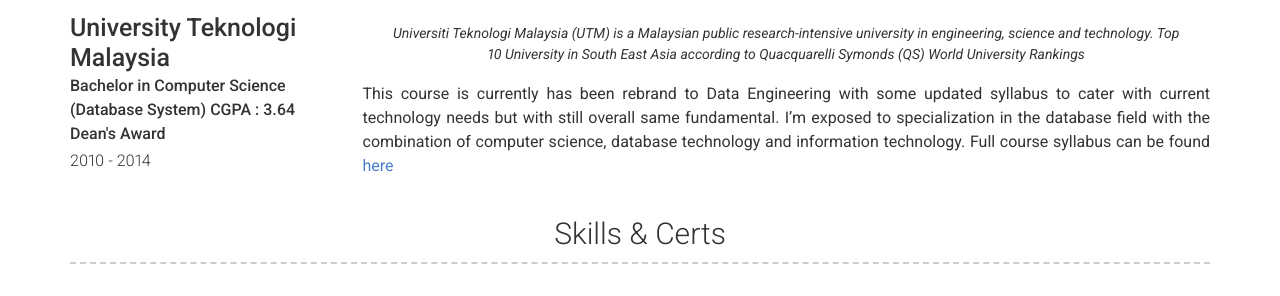
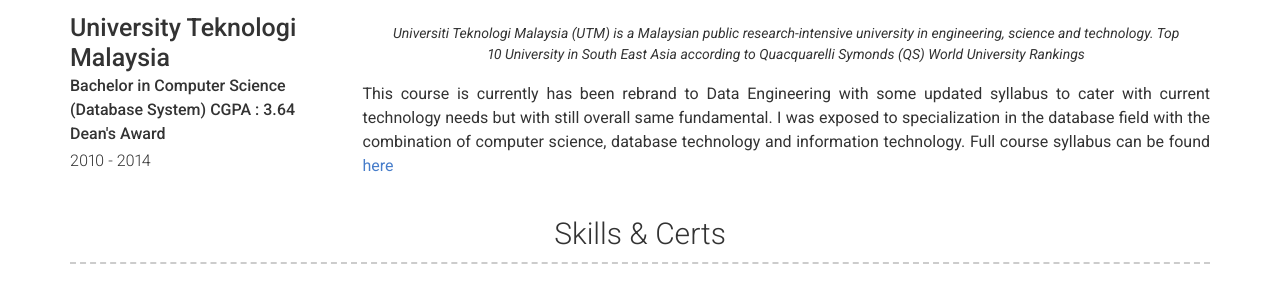
Before and after one commit to mahirahamzah/Resume, a Jekyll site: the page built from index.md, in a window 1280 px wide. Shown: the part 1385-1681 px from the top of the page. Built offline with Jekyll 4.4.1, drawn with Linux system fonts in a browser that asks for light colours; nearby versions of some CDN libraries.

Commit message:
Update education.yml

```diff
--- a/_data/education.yml
+++ b/_data/education.yml
@@ -22,4 +22,4 @@
   quote: >
     Universiti Teknologi Malaysia (UTM) is a Malaysian public research-intensive university in engineering, science and technology. Top 10 University in South East Asia according to Quacquarelli Symonds (QS) World University Rankings
   description: | # this will include new lines to allow paragraphs
-    This course is currently has been rebrand to Data Engineering with some updated syllabus to cater with current technology needs but with still overall same fundamental. I'm exposed to  specialization in the database field with the combination of computer science, database technology and information technology. Full course syllabus can be found [here](https://engineering.utm.my/computing/is/data_engineering/){:target="_blank"}
+    This course is currently has been rebrand to Data Engineering with some updated syllabus to cater with current technology needs but with still overall same fundamental. I was exposed to  specialization in the database field with the combination of computer science, database technology and information technology. Full course syllabus can be found [here](https://engineering.utm.my/computing/is/data_engineering/){:target="_blank"}
```
